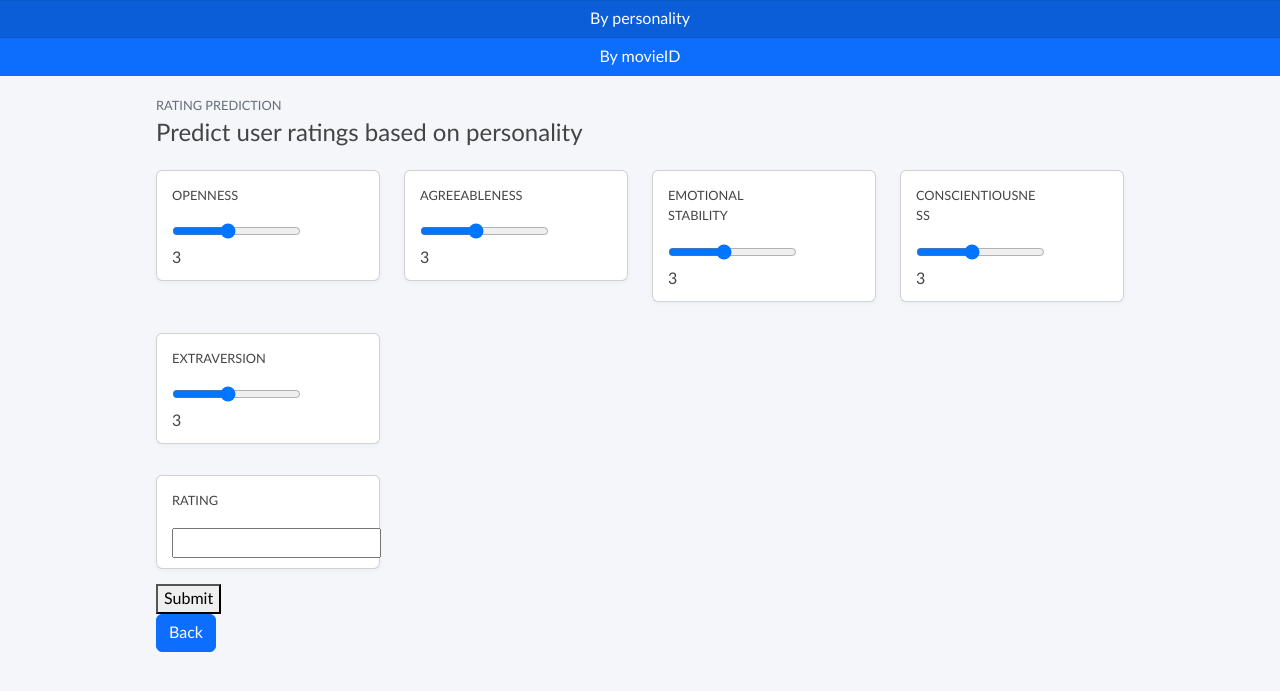
After one commit to hzlmy2002/filmCollection, a Flask app: page /rating-prediction in a window 1280 px wide. The commit adds this page. Shown: the top 691 px of the page. Run offline with Flask 2, Linux system fonts and the light colour scheme; some libraries are stand-ins or nearby versions.

Commit message:
added ui for uc5

```diff
--- a/backend/uc5.py
+++ b/backend/uc5.py
@@ -30,7 +30,7 @@ class PredictMovieRating(Resource):
         params.append(args.rating)
         pred=Predictor()
         result=pred.predict(params)
-        return result[0]
+        return {"result":result[0]}
 
 class PredictMovieIDRating(Resource):
     @cache.cached(timeout=3600, query_string=True)
--- a/frontend/app.py
+++ b/frontend/app.py
@@ -413,6 +413,26 @@ def group_analysis():
 
     return render_template('viewer_group_details.html', movie_id=movie_id, movie_title=movie_title, grouping=grouping, avg_rating_line_data=avg_rating_line_data, movie_rating_line_data=movie_rating_line_data, genre_data=genre_data, text_table=text_table, text_graphs=text_graphs)
 
+@app.route('/rating-prediction', methods=['GET'])
+def predict_rating():
+    openness = request.args.get('openness', None, type=int)
+    agreeableness = request.args.get('agreeableness', None, type=int)
+    emotional_stability = request.args.get('emotional_stability', None, type=int)
+    conscientiousness = request.args.get('conscientiousness', None, type=int)
+    extraversion = request.args.get('extraversion', None, type=int)
+    rating = request.args.get('rating',None, type=int)
+
+    prediction = None
+    if(openness and agreeableness and emotional_stability and conscientiousness and extraversion and rating):
+        query_str = 'http://backend:5000/api/v1/predict?' + "openness=" + str(openness) + "&agreeableness=" + str(agreeableness) + "&emotional_stability=" + str(emotional_stability) + "&conscientiousness=" + str(conscientiousness) + "&extraversion=" + str(extraversion) + "&rating=" + str(rating)
+        print(query_str)
+        prediction = requests.get(query_str).json()["result"]
+
+
+    print(prediction)
+
+
+    return render_template('prediction.html', prediction=prediction)
 
 if __name__ == '__main__':
     app.run(debug=True, host='0.0.0.0', port=8000)
--- a/frontend/templates/base.html
+++ b/frontend/templates/base.html
@@ -157,7 +157,7 @@
                     <a href="tag-analysis">UC4</a>
                 </li>
                 <li>
-                    <a href="#">UC5</a>
+                    <a href="/rating-prediction">UC5</a>
                 </li>
                 <li>
                     <a href="personality-analysis">UC6</a>
--- /dev/null
+++ b/frontend/templates/prediction.html
@@ -0,0 +1,226 @@
+<!doctype html>
+<!--
+*reference
+* Website: https://github.com/alexis-luna/bootstrap-simple-admin-template
+-->
+<html lang="en">
+
+<head>
+    <meta charset="utf-8">
+    <meta name="viewport" content="width=device-width, initial-scale=1, shrink-to-fit=no">
+    <meta http-equiv="X-UA-Compatible" content="IE=edge">
+    <title>Viewer Dashboard</title>
+    <link href="static/assets/vendor/fontawesome/css/fontawesome.min.css" rel="stylesheet">
+    <link href="static/assets/vendor/fontawesome/css/solid.min.css" rel="stylesheet">
+    <link href="static/assets/vendor/fontawesome/css/brands.min.css" rel="stylesheet">
+    <link href="static/assets/vendor/bootstrap/css/bootstrap.min.css" rel="stylesheet">
+    <link href="static/assets/css/master.css" rel="stylesheet">
+    <link href="static/assets/vendor/flagiconcss/css/flag-icon.min.css" rel="stylesheet">
+</head>
+
+<body>
+    <div class="row">
+        <button id="personality-button" class="btn btn-primary" type="submit">By personality</button>
+        <button id="movie-id-button" class="btn btn-primary" type="submit">By movieID</button>
+    <div>
+    <div id="movie-id-div" class="wrapper" style="display: none; flex-direction: column; align-items: center;">
+        <div class="content">
+            <div class="container">
+                <div class="row">
+                    <div class="col-md-12 page-header">
+                        <div class="page-pretitle">Rating Prediction</div>
+                        <h1 class="page-title">Predict user ratings based on movieID</h1>
+                        </div>
+                    </div>
+                </div>
+                <form style="align-items: center">
+                    <div class="row">
+                        <div class="col-md-6">
+                            <div class="card">
+                                <div class="row">
+                                    <div class="col-sm-8" style="center">
+                                        <div class="detail">
+                                            <p class="detail-subtitle">MovieID</p>
+                                        </div>
+                                        <input name="movieID" type="text">
+                                    </div>
+                                </div>
+                            </div>
+                        </div>
+                    </div>
+                    <button type="submit">Submit</button>
+                </form>
+            {% if prediction %}
+            <div class="row" style="align-items: center">
+                <div class="col-md-6">
+                    <div class="card">
+                        <div class="content">
+                            <div class="head">
+                                <h5 class="mb-0">Result</h5>
+                                <p class="text-muted">The predicted movie rating is: {{prediction}}</p>
+                            </div>
+                        </div>
+                    </div>
+                </div>
+            </div>
+            {% endif %}
+            <a class="btn btn-primary" href="/" role="button">Back</a>
+            </div>
+        </div>
+    </div>
+    <div id="personality-div" class="wrapper" style="display: flex; flex-direction: column; align-items: center;">
+        <div class="content">
+            <div class="container">
+                <div class="row">
+                    <div class="col-md-12 page-header">
+                        <div class="page-pretitle">Rating Prediction</div>
+                        <h1 class="page-title">Predict user ratings based on personality</h1>
+                    </div>
+                </div>
+                <form>
+                    <div class="row">
+                        <div class="col-sm-6 col-md-6 col-lg-3 mt-3">
+                            <div class="card">
+                                <div class="content">
+                                    <div class="row">
+                                        <div class="col-sm-8" style="center">
+                                            <div class="detail">
+                                                <p class="detail-subtitle">Openness</p>
+                                            </div>
+                                            <input name="openness" type="range" value="3" min="0" max="7" oninput="this.nextElementSibling.value = this.value">
+                                            <output>3</output>
+                                        </div>
+                                    </div>
+                                </div>
+                            </div>
+                        </div>
+                        <div class="col-sm-6 col-md-6 col-lg-3 mt-3">
+                            <div class="card">
+                                <div class="content">
+                                    <div class="row">
+                                        <div class="col-sm-8" style="center">
+                                            <div class="detail">
+                                                <p class="detail-subtitle">Agreeableness</p>
+                                            </div>
+                                            <input name="agreeableness" type="range" value="3" min="0" max="7" oninput="this.nextElementSibling.value = this.value">
+                                            <output>3</output>
+                                        </div>
+                                    </div>
+                                </div>
+                            </div>
+                        </div>
+                        <div class="col-sm-6 col-md-6 col-lg-3 mt-3">
+                            <div class="card">
+                                <div class="content">
+                                    <div class="row">
+                                        <div class="col-sm-8" style="center">
+                                            <div class="detail">
+                                                <p class="detail-subtitle">Emotional Stability</p>
+                                            </div>
+                                            <input name="emotional_stability" type="range" value="3" min="0" max="7" oninput="this.nextElementSibling.value = this.value">
+                                            <output>3</output>
+                                        </div>
+                                    </div>
+                                </div>
+                            </div>
+                        </div>
+                        <div class="col-sm-6 col-md-6 col-lg-3 mt-3">
+                            <div class="card">
+                                <div class="content">
+                                    <div class="row">
+                                        <div class="col-sm-8" style="center">
+                                            <div class="detail">
+                                                <p class="detail-subtitle">Conscientiousness</p>
+                                            </div>
+                                            <input name="conscientiousness" type="range" value="3" min="0" max="7" oninput="this.nextElementSibling.value = this.value">
+                                            <output>3</output>
+                                        </div>
+                                    </div>
+                                </div>
+                            </div>
+                        </div>
+                        <div class="col-sm-6 col-md-6 col-lg-3 mt-3">
+                            <div class="card">
+                                <div class="content">
+                                    <div class="row">
+                                        <div class="col-sm-8" style="center">
+                                            <div class="detail">
+                                                <p class="detail-subtitle">Extraversion</p>
+                                            </div>
+                                            <input name="extraversion" type="range" value="3" min="0" max="7" oninput="this.nextElementSibling.value = this.value">
+                                            <output>3</output>
+                                        </div>
+                                    </div>
+                                </div>
+                            </div>
+                        </div>
+                    </div>
+                    <div class="row">
+                        <div class="col-sm-6 col-md-6 col-lg-3 mt-3">
+                            <div class="card">
+                                <div class="content">
+                                    <div class="row">
+                                        <div class="col-sm-8" style="center">
+                                            <div class="detail">
+                                                <p class="detail-subtitle">Rating</p>
+                                            </div>
+                                            <input name="rating" type="text">
+                                        </div>
+                                    </div>
+                                </div>
+                            </div>
+                        </div>
+                    </div>
+                    <button type="submit">Submit</button>
+                </form>
+                {% if prediction %}
+                <div class="row">
+                    <div class="col-md-6">
+                        <div class="card">
+                            <div class="content">
+                                <div class="head">
+                                    <h5 class="mb-0">Result</h5>
+                                    <p class="text-muted">The predicted movie rating is: {{prediction}}</p>
+                                </div>
+                            </div>
+                        </div>
+                    </div>
+                </div>
+                {% endif %}
+                <a class="btn btn-primary" href="/" role="button">Back</a>
+            </div>
+        </div>
+    </div>
+</div>
+<script>
+    const toggleButton = document.getElementById('movie-id-button');
+    const toggleDiv = document.getElementById('movie-id-div');
+
+    const toggleButtonPersonal = document.getElementById('personality-button');
+    const toggleDivPersonal = document.getElementById('personality-div');
+
+    toggleButton.addEventListener('click', () => {
+    if (toggleDiv.style.display === 'none') {
+        toggleDiv.style.display = 'block';
+        toggleDivPersonal.style.display = 'none';
+    } else{
+        toggleDiv.style.display = 'none';
+        toggleDivPersonal.style.display = 'block';
+    }
+    });
+
+
+    toggleButtonPersonal.addEventListener('click', () => {
+        if (toggleDivPersonal.style.display === 'none') {
+            toggleDivPersonal.style.display = 'block';
+            toggleDiv.style.display = 'none';
+        }  else{
+            toggleDivPersonal.style.display = 'none';
+            toggleDiv.style.display = 'block';
+
+        }
+        });
+</script>
+</body>
+
+</html>
```
